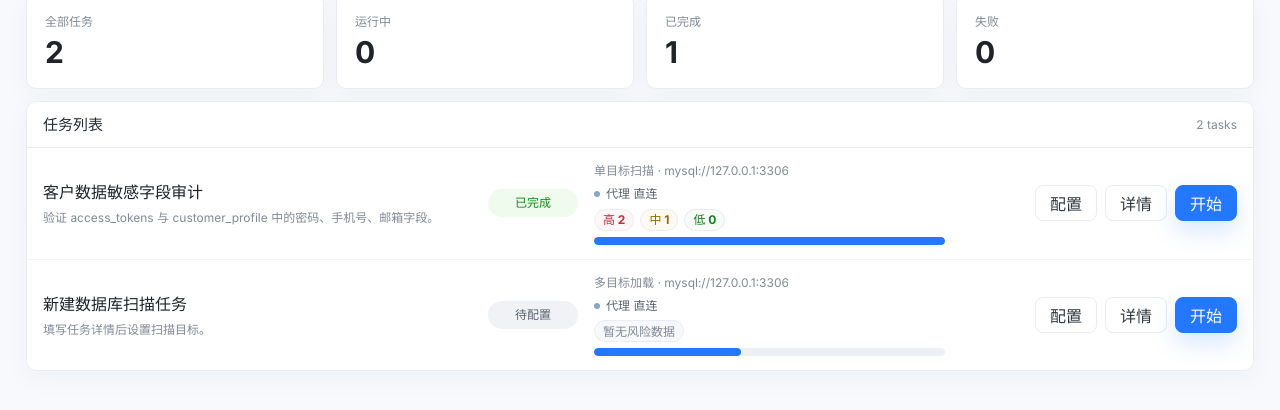
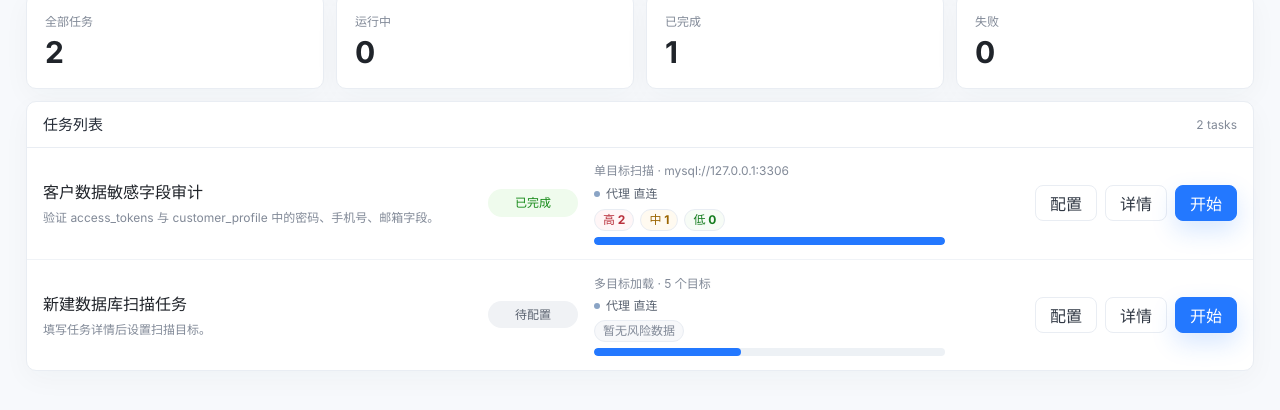
Before and after one commit to RuoJi6/database_scan, a Svelte app in the folder gui/frontend/: page / in a window 1280 px wide. Shown: the part 254-664 px from the top of the page. Built offline with nearby package versions, Linux system fonts and the light colour scheme.

Commit message:
feat(gui): show multi-target task details

```diff
--- a/gui/frontend/src/App.svelte
+++ b/gui/frontend/src/App.svelte
@@ -225,6 +225,7 @@
   let backupBusy = false;
   let backupError = '';
   let backupResult: BackupResult | undefined;
+  let activeTargetPopoverID = '';
 
   $: currentState = selectedTask?.State ?? emptyState;
   $: currentTables = currentState.Result?.Tables ?? [];
@@ -329,6 +330,7 @@
   }
 
   function openNewTask() {
+    activeTargetPopoverID = '';
     wizardEditingID = '';
     draftName = '';
     draftDescription = '';
@@ -353,6 +355,7 @@
   }
 
   function editTask(task: GUITask) {
+    activeTargetPopoverID = '';
     wizardEditingID = task.ID;
     draftName = task.Name;
     draftDescription = task.Description;
@@ -367,6 +370,7 @@
   }
 
   function viewTask(task: GUITask) {
+    activeTargetPopoverID = '';
     selectedTask = task;
     activeTab = shouldShowSQLTab(task) && task.Kind === 'sql' ? 'sql' : 'hits';
     selectedEvidence = undefined;
@@ -958,8 +962,42 @@
   }
 
   function targetLabel(request: ScanRequest, kind: TaskKind) {
-    if (kind === 'fscan') return request.Fscan || `${request.FscanText.split('\n').filter(Boolean).length} targets`;
+    if (kind === 'fscan') {
+      const total = multiTargetItems(request).filter((target) => target.Type !== 'fscan 文件').length;
+      if (total > 0) return `${total} 个目标`;
+      if (request.Fscan?.trim()) return '文件导入';
+      return '待配置目标';
+    }
     return `${request.Type || 'db'}://${request.Host || '未设置'}:${request.Port || '-'}`;
+  }
+
+  function taskTargetSummary(task: GUITask) {
+    return `${kindLabel(task.Kind)} · ${targetLabel(task.Request, task.Kind)}`;
+  }
+
+  function toggleTargetPopover(id: string) {
+    activeTargetPopoverID = activeTargetPopoverID === id ? '' : id;
+  }
+
+  function multiTargetItems(request: ScanRequest) {
+    const lines = (request.FscanText || '').split('\n').map((line) => line.trim()).filter(Boolean);
+    if (lines.length) return lines.map(parseTargetLine);
+    if (request.Fscan?.trim()) {
+      return [{ Index: 1, Type: 'fscan 文件', Host: request.Fscan.trim(), Port: '', User: '-', Raw: request.Fscan.trim() }];
+    }
+    return [];
+  }
+
+  function parseTargetLine(line: string, index: number) {
+    const parts = line.split(/\s+/);
+    const type = parts[0] || 'db';
+    const hostPort = parts[1] || '';
+    const divider = hostPort.lastIndexOf(':');
+    const host = divider > -1 ? hostPort.slice(0, divider) : hostPort;
+    const port = divider > -1 ? hostPort.slice(divider + 1) : '';
+    const credential = parts[2] || '';
+    const user = type === 'redis' ? '-' : credential.split(':')[0] || '-';
+    return { Index: index + 1, Type: type, Host: host || '-', Port: port || '-', User: user, Raw: line };
   }
 
   function proxyLabel(request: ScanRequest) {
@@ -1020,16 +1058,24 @@
   }
 
   function demoTask(status: string): GUITask {
-    const request = { ...fallbackDefaults, User: 'root', Password: 'encrypted-demo', Database: 'audit_lab' };
+    const fscanText = [
+      'mysql 127.0.0.1:3306 root:demo',
+      'postgres 127.0.0.1:5432 audit:demo',
+      'redis 127.0.0.1:6379 demo',
+      'mssql 127.0.0.1:1433 sa:demo',
+      'oracle 127.0.0.1:1521 system:demo'
+    ].join('\n');
+    const request = { ...fallbackDefaults, User: 'root', Password: 'encrypted-demo', Database: 'audit_lab', FscanText: status === 'completed' ? '' : fscanText };
+    const kind: TaskKind = status === 'completed' ? 'single' : 'fscan';
     return {
       ID: `demo-${status}`,
       Name: status === 'completed' ? '客户数据敏感字段审计' : '新建数据库扫描任务',
       Description: status === 'completed' ? '验证 access_tokens 与 customer_profile 中的密码、手机号、邮箱字段。' : '填写任务详情后设置扫描目标。',
-      Kind: status === 'completed' ? 'single' : 'fscan',
+      Kind: kind,
       Status: status,
       Progress: status === 'completed' ? 100 : 0,
       Message: status === 'completed' ? '浏览器预览：任务完成' : '等待配置目标',
-      TargetLabel: targetLabel(request, 'single'),
+      TargetLabel: targetLabel(request, kind),
       Request: request,
       State: demoState(status, request),
       CreatedAt: new Date().toISOString(),
@@ -1272,7 +1318,29 @@
                 </div>
                 <span class:running={task.Status === 'running'} class:completed={task.Status === 'completed'} class:failed={task.Status === 'failed'} class="status-pill">{statusLabel(task.Status)}</span>
                 <div class="task-progress">
-                  <span>{kindLabel(task.Kind)} · {task.TargetLabel || targetLabel(task.Request, task.Kind)}</span>
+                  {#if task.Kind === 'fscan'}
+                    <button class="target-summary-button" on:click={() => toggleTargetPopover(task.ID)}>{taskTargetSummary(task)}</button>
+                    {#if activeTargetPopoverID === task.ID}
+                      <aside class="target-popover">
+                        <div class="target-popover-head">
+                          <strong>目标详情</strong>
+                          <button on:click={() => (activeTargetPopoverID = '')}>关闭</button>
+                        </div>
+                        {#each multiTargetItems(task.Request) as target}
+                          <div class="target-popover-row">
+                            <span>{target.Index}</span>
+                            <strong>{target.Type}</strong>
+                            <em>{target.Host}{target.Port ? `:${target.Port}` : ''}</em>
+                            <code>{target.User}</code>
+                          </div>
+                        {:else}
+                          <p>暂无目标详情，进入配置页加载 fscan 文件或手工目标。</p>
+                        {/each}
+                      </aside>
+                    {/if}
+                  {:else}
+                    <span>{taskTargetSummary(task)}</span>
+                  {/if}
                   <span class="proxy-line">{proxyLabel(task.Request)}</span>
                   <div class="task-risk-row">
                     {#if riskTotals(task.State?.Result?.Tables ?? []).high || riskTotals(task.State?.Result?.Tables ?? []).medium || riskTotals(task.State?.Result?.Tables ?? []).low}
--- a/gui/frontend/src/style.css
+++ b/gui/frontend/src/style.css
@@ -429,7 +429,7 @@ label span,
 }
 
 .task-list {
-  overflow: hidden;
+  overflow: visible;
 }
 
 .section-heading,
@@ -465,7 +465,8 @@ label span,
 
 .task-main strong,
 .task-main span,
-.task-progress span {
+.task-progress span,
+.target-summary-button {
   overflow: hidden;
   text-overflow: ellipsis;
   white-space: nowrap;
@@ -496,9 +497,107 @@ label span,
 }
 
 .task-progress {
+  position: relative;
   min-width: 0;
   display: grid;
   gap: 6px;
+}
+
+.target-summary-button {
+  min-height: 0;
+  border: 0;
+  border-radius: 0;
+  padding: 0;
+  color: var(--muted);
+  background: transparent;
+  box-shadow: none;
+  text-align: left;
+  font-size: 12px;
+}
+
+.target-summary-button:hover:not(:disabled) {
+  color: var(--blue);
+  background: transparent;
+  box-shadow: none;
+}
+
+.target-popover {
+  position: absolute;
+  left: 0;
+  top: 24px;
+  z-index: 30;
+  width: min(440px, 86vw);
+  display: grid;
+  gap: 8px;
+  border: 1px solid #dce6f3;
+  border-radius: 8px;
+  padding: 12px;
+  background: #fff;
+  box-shadow: 0 18px 42px rgba(31, 45, 61, 0.16);
+}
+
+.target-popover-head {
+  display: flex;
+  align-items: center;
+  justify-content: space-between;
+  gap: 12px;
+}
+
+.target-popover-head strong {
+  color: #20242a;
+  font-size: 13px;
+}
+
+.target-popover-head button {
+  min-height: 28px;
+  padding: 0 9px;
+  font-size: 12px;
+}
+
+.target-popover-row {
+  display: grid;
+  grid-template-columns: 28px 86px minmax(120px, 1fr) minmax(72px, 0.7fr);
+  align-items: center;
+  gap: 8px;
+  border: 1px solid #eef2f7;
+  border-radius: 7px;
+  padding: 8px;
+  background: #fbfcfe;
+  font-size: 12px;
+}
+
+.target-popover-row span {
+  display: grid;
+  place-items: center;
+  width: 22px;
+  height: 22px;
+  border-radius: 50%;
+  color: #5b6775;
+  background: #edf2f8;
+  font-weight: 720;
+}
+
+.target-popover-row strong,
+.target-popover-row em,
+.target-popover-row code {
+  overflow: hidden;
+  color: #334155;
+  text-overflow: ellipsis;
+  white-space: nowrap;
+}
+
+.target-popover-row em {
+  font-style: normal;
+}
+
+.target-popover-row code {
+  color: #64748b;
+}
+
+.target-popover p {
+  margin: 0;
+  color: var(--muted);
+  font-size: 12px;
 }
 
 .task-progress .proxy-line {
```
